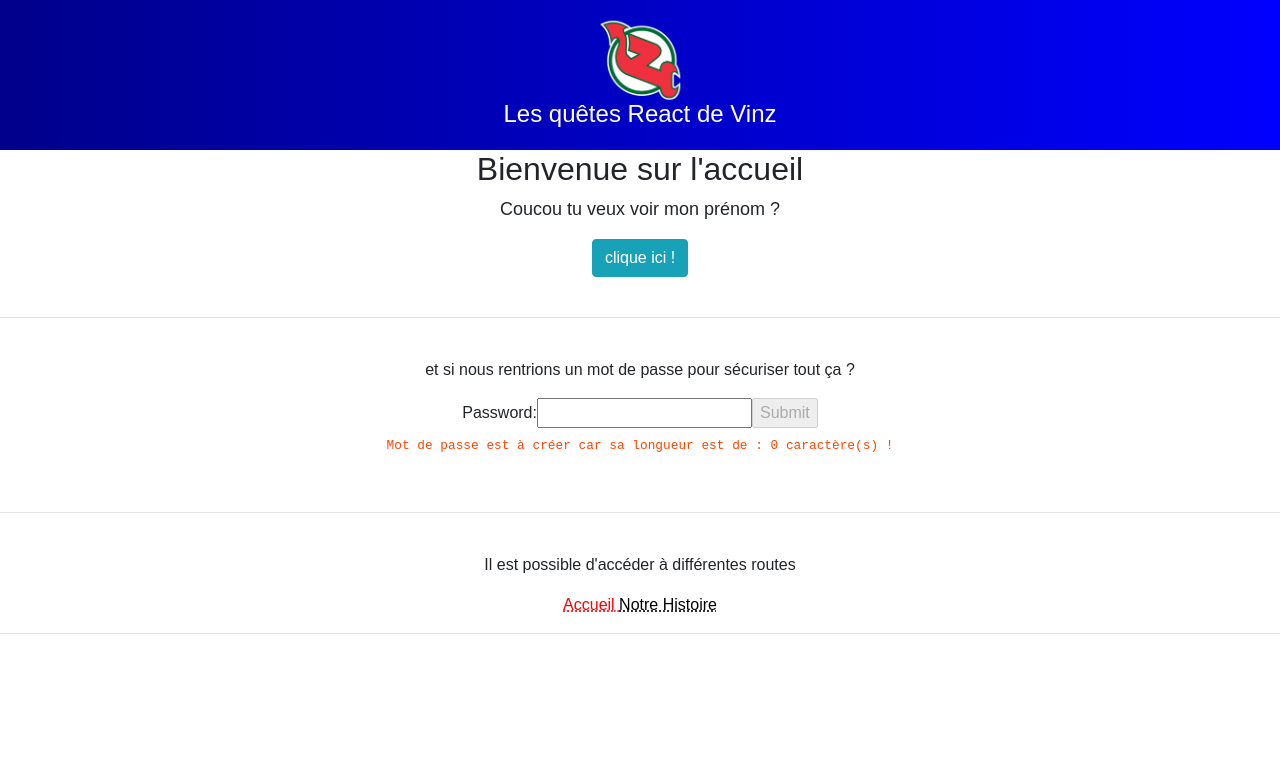
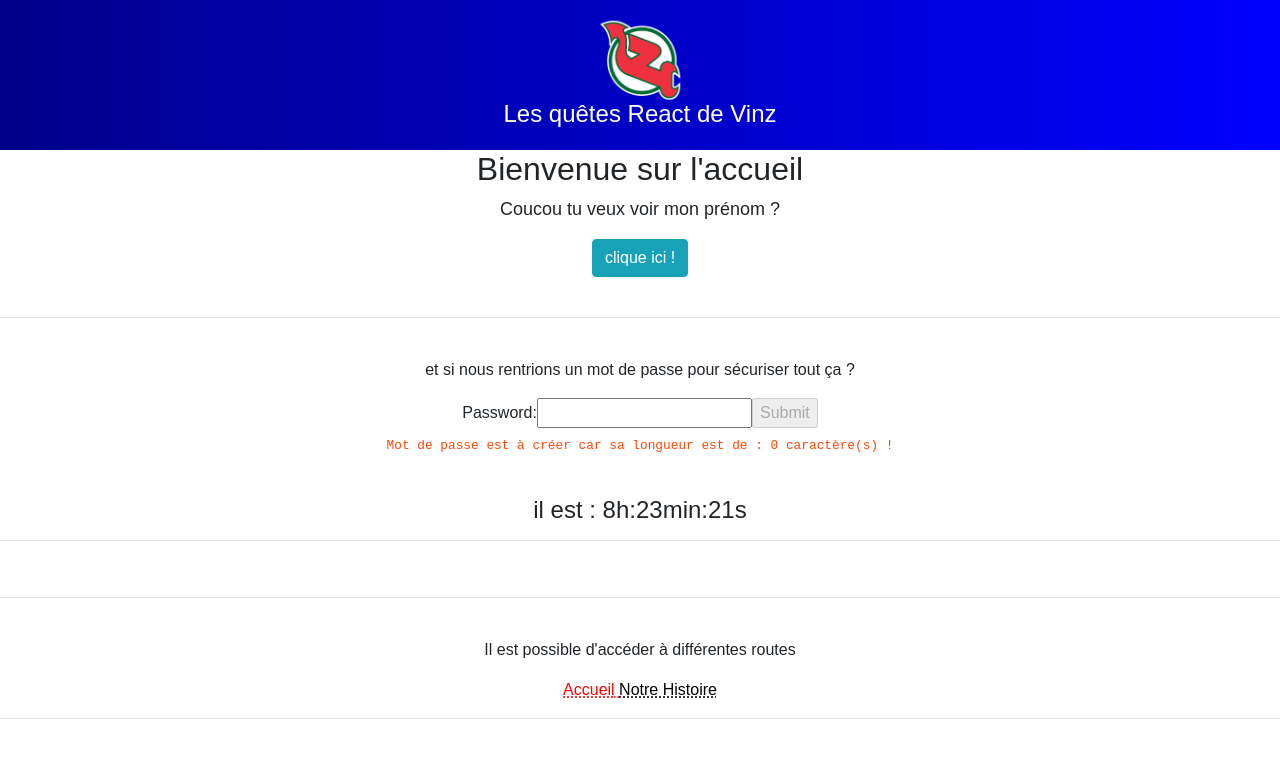
Before and after one commit to ThePuffin/react1, a React (Create React App) app: page / in a window 1280 px wide. Shown: the top 758 px of the page. Built offline with nearby package versions, Linux system fonts and the light colour scheme.

Commit message:
ajout de l'heure

```diff
--- a/src/components/Home.jsx
+++ b/src/components/Home.jsx
@@ -2,6 +2,7 @@ import React, { Component } from "react";
 import logo from "../puffin.png";
 import Author from "./Author";
 import Password from "./Password";
+import Timer from "./Timer";
 
 
 class Home extends Component {
@@ -26,12 +27,18 @@ class Home extends Component {
           <p> et si nous rentrions un mot de passe pour sécuriser tout ça ?</p>
           <Password />
         </div>
+        <div>
+        <br/>
+        <Timer />
+        <hr/>
+        </div>
         <br />
         <hr />
         <br />
         <p> Il est possible d'accéder à différentes routes</p>
       </div>
 
+
     );
   }
 }
--- /dev/null
+++ b/src/components/Timer.js
@@ -0,0 +1,47 @@
+import React, { Component } from "react";
+
+class Timer extends Component {
+  constructor() {
+    super();
+    this.state = {
+      time: "il est l'or Monseigneur"
+    };
+    this.horloge = this.horloge.bind(this);
+  }
+
+  // componentWillMount() {
+  //   console.log("la création va avoir lieu");
+  // }
+
+  // componentDidMount() {
+  //   console.log("la création a eu lieu");
+  // }
+
+  // componentWillUnmount() {
+  //   console.log("le composant va être retiré");
+  // }
+
+  // componentWillUpdate() {
+  //   console.log("la mise à jour va se faire");
+  // }
+
+  componentDidUpdate() {
+    console.log("un update a eu lieu");
+  }
+  horloge() {
+    const laDate = new Date();
+    const laMaintenant = `il est : ${laDate.getHours()}h:${laDate.getMinutes()}min:${laDate.getSeconds()}s`;
+    setInterval(() => this.setState({ time: laMaintenant }), 1000);
+  }
+
+  render() {
+    this.horloge();
+    return (
+      <div>
+        <h4>{this.state.time}</h4>
+      </div>
+    );
+  }
+}
+
+export default Timer;
```
